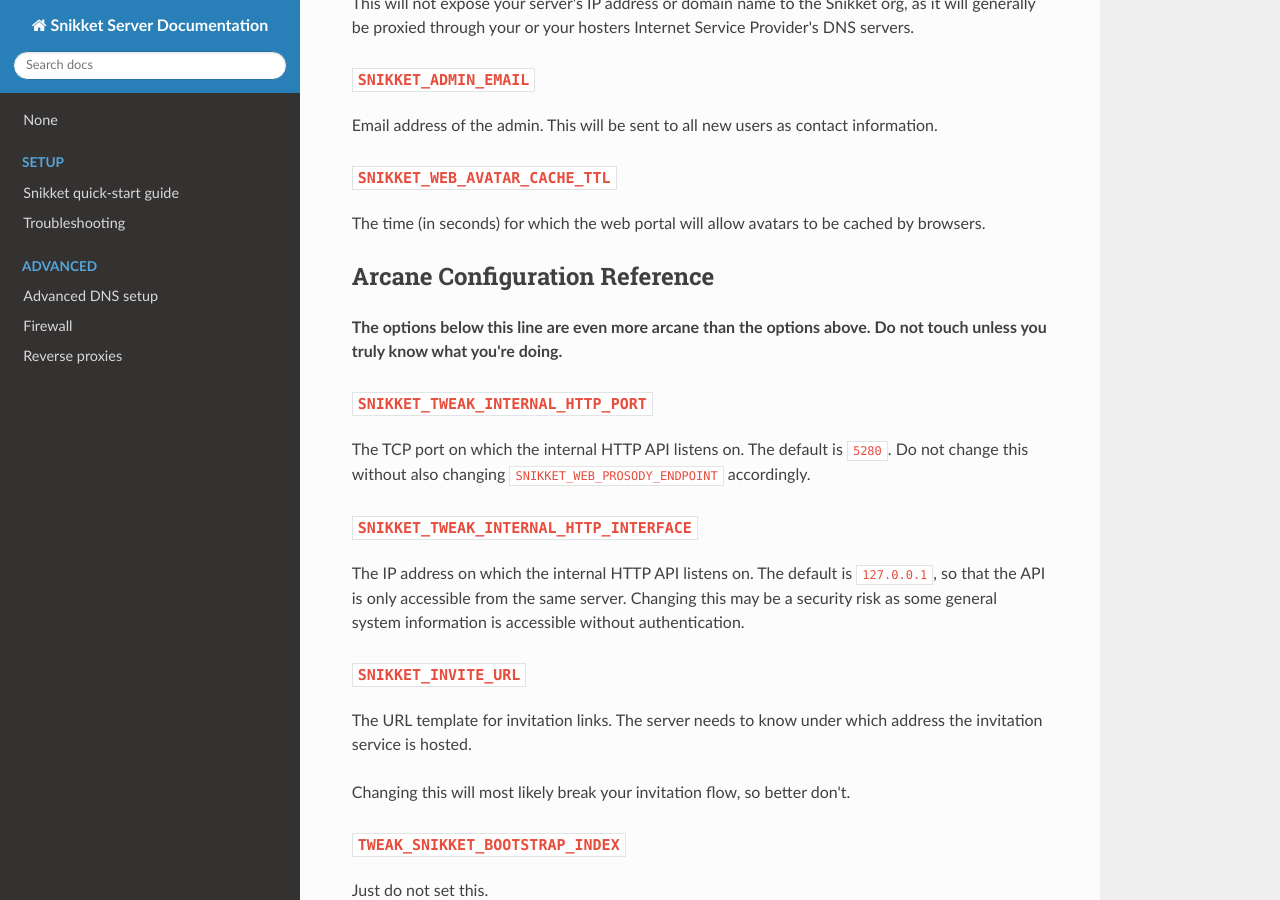
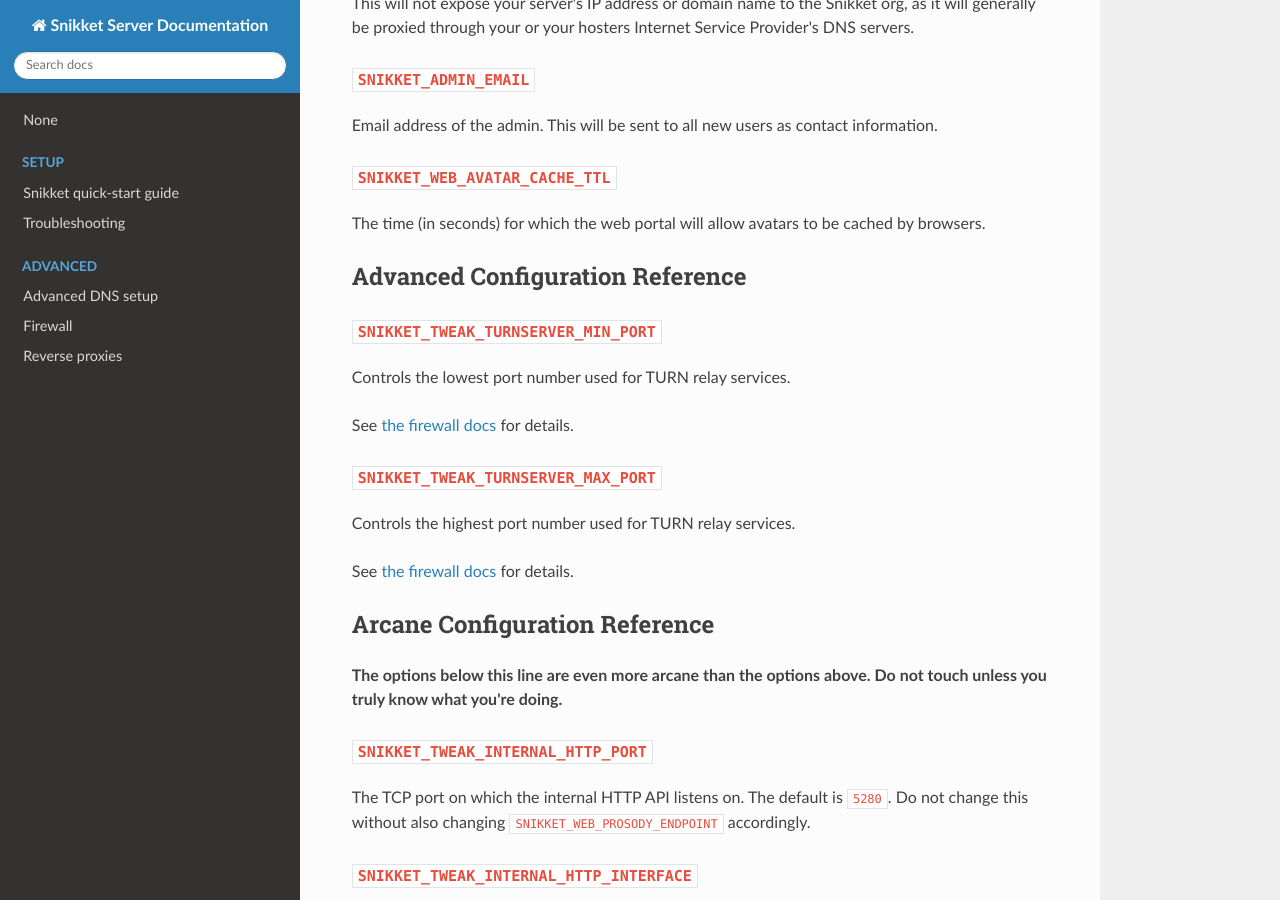
Before and after one commit to snikket-im/snikket-server, an MkDocs documentation site: the page built from docs/advanced/config.md, in a window 1280 px wide and 900 px high, scrolled down 2145 px. Built offline with MkDocs 1.6.1, drawn with Linux system fonts in a browser that asks for light colours; nearby versions of some CDN libraries.

Commit message:
Add the turnserver port options to the config reference
This is neither arcane nor default; the options are well-supported and
some deployments may need them for reasons outside the control of the
people deploying the stuff, hence they shouldn't go into the Arcane
section IMO.

```diff
--- a/docs/advanced/config.md
+++ b/docs/advanced/config.md
@@ -79,6 +79,21 @@ Email address of the admin. This will be sent to all new users as contact inform
 The time (in seconds) for which the web portal will allow avatars to be cached by browsers.
 
 
+## Advanced Configuration Reference
+
+### `SNIKKET_TWEAK_TURNSERVER_MIN_PORT`
+
+Controls the lowest port number used for TURN relay services.
+
+See [the firewall docs](firewall.md) for details.
+
+### `SNIKKET_TWEAK_TURNSERVER_MAX_PORT`
+
+Controls the highest port number used for TURN relay services.
+
+See [the firewall docs](firewall.md) for details.
+
+
 ## Arcane Configuration Reference
 
 **The options below this line are even more arcane than the options above. Do not touch unless you truly know what you're doing.**
```
